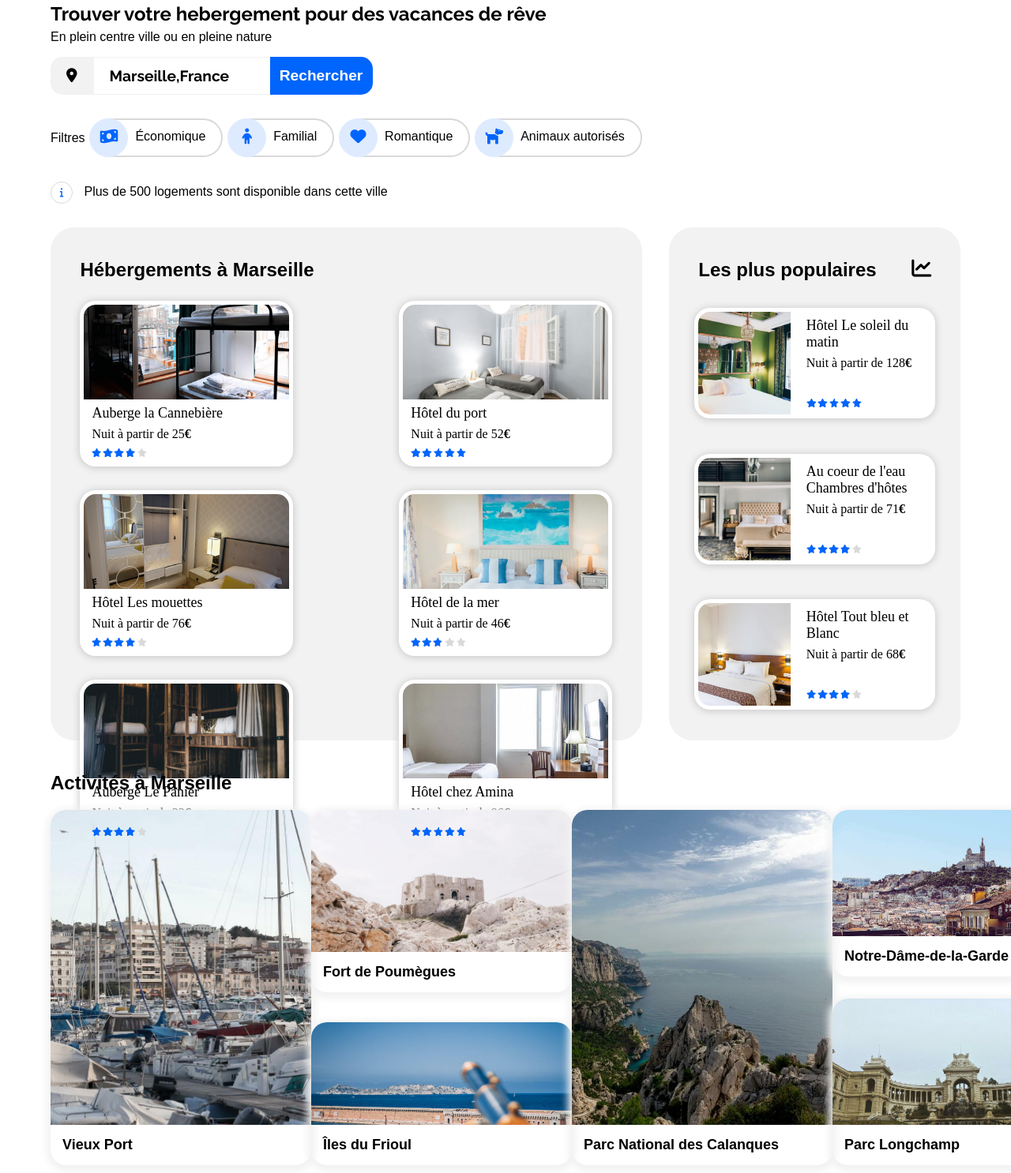
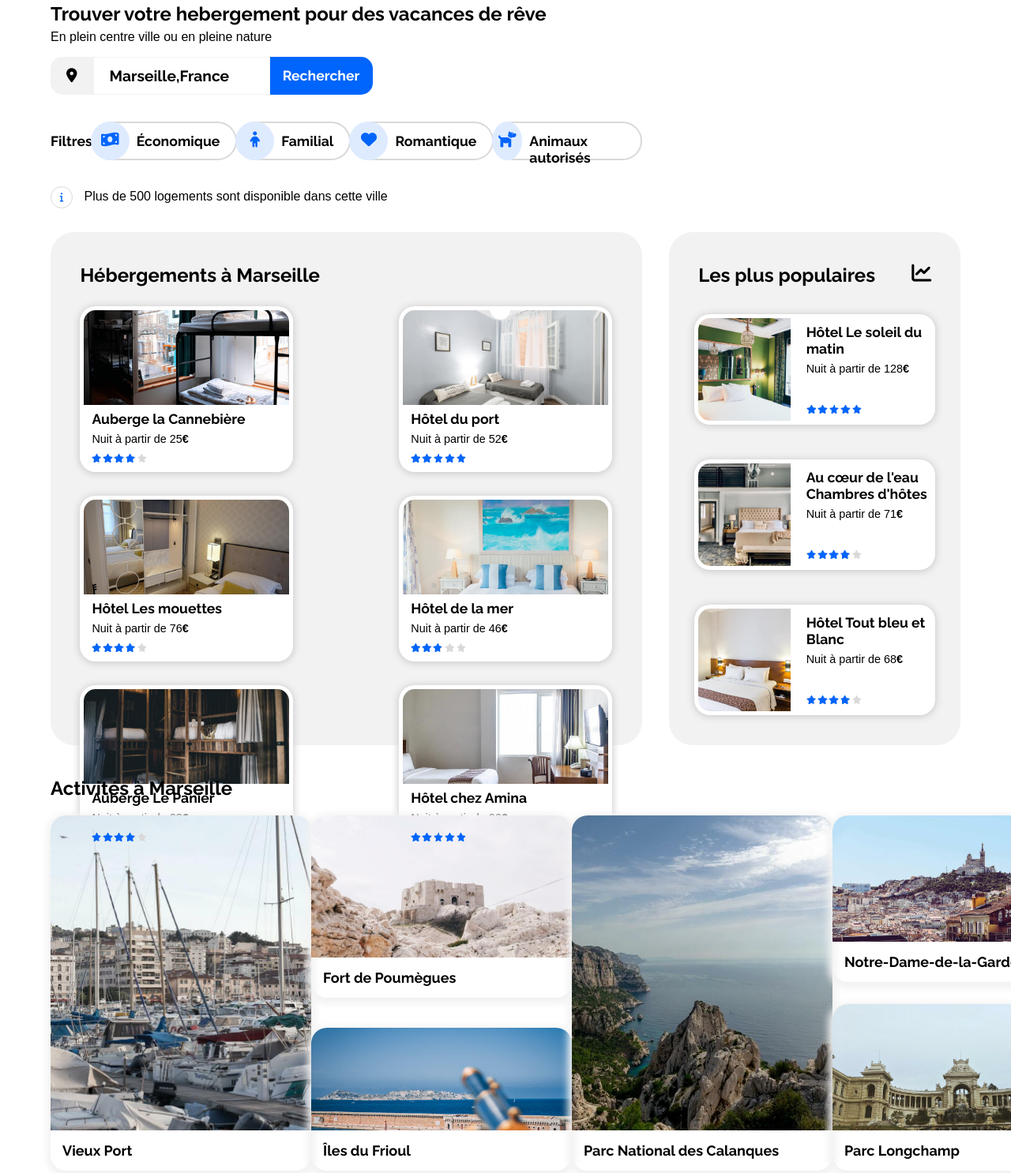
Before and after one commit to monget/P2, a plain HTML site: page index.html in a window 1280 px wide. Shown: the part 121-1607 px from the top of the page at 79% size. Drawn offline with Linux system fonts and the light colour scheme; a web font is replaced by a local one.

Commit message:
modification font

```diff
--- a/index.html
+++ b/index.html
@@ -72,7 +72,7 @@
                             <div class="accomodation_picture accomodation_picture1"></div>
                             <div class="accomodation_text">
                                 <span class="host">Auberge la Cannebière</span>
-                                <span>Nuit à partir de 25<strong>€</strong></span>
+                                <span class="night">Nuit à partir de 25<strong>€</strong></span>
                                 <div class="accomodation_stars stars_grey"></div>
                                 <div class="accomodation_stars stars_blue accomodation_stars1"></div>
                             </div>
@@ -81,7 +81,7 @@
                             <div class="accomodation_picture accomodation_picture2"></div>
                             <div class="accomodation_text">
                                 <span class="host">Hôtel du port</span>
-                                <span>Nuit à partir de 52<strong>€</strong></span>
+                                <span class="night">Nuit à partir de 52<strong>€</strong></span>
                                 <div class="accomodation_stars stars_grey"></div>
                                 <div class="accomodation_stars stars_blue accomodation_stars2"></div>
                             </div>
@@ -90,7 +90,7 @@
                             <div class="accomodation_picture accomodation_picture3"></div>
                             <div class="accomodation_text">
                                 <span class="host">Hôtel Les mouettes</span>
-                                <span>Nuit à partir de 76<strong>€</strong></span>
+                                <span class="night">Nuit à partir de 76<strong>€</strong></span>
                                 <div class="accomodation_stars stars_grey"></div>
                                 <div class="accomodation_stars stars_blue accomodation_stars3"></div>
                             </div>
@@ -99,7 +99,7 @@
                             <div class="accomodation_picture accomodation_picture4"></div>
                             <div class="accomodation_text">
                                 <span class="host">Hôtel de la mer</span>
-                                <span>Nuit à partir de 46<strong>€</strong></span>
+                                <span class="night">Nuit à partir de 46<strong>€</strong></span>
                                 <div class="accomodation_stars stars_grey"></div>
                                 <div class="accomodation_stars stars_blue accomodation_stars4"></div>
                             </div>
@@ -108,7 +108,7 @@
                             <div class="accomodation_picture accomodation_picture5"></div>
                             <div class="accomodation_text">
                                 <span class="host">Auberge Le Panier</span>
-                                <span>Nuit à partir de 23<strong>€</strong></span>
+                                <span class="night">Nuit à partir de 23<strong>€</strong></span>
                                 <div class="accomodation_stars stars_grey"></div>
                                 <div class="accomodation_stars stars_blue accomodation_stars5"></div>
                             </div>
@@ -117,13 +117,13 @@
                             <div class="accomodation_picture accomodation_picture6"></div>
                             <div class="accomodation_text">
                                 <span class="host">Hôtel chez Amina</span>
-                                <span>Nuit à partir de 96<strong>€</strong></span>
+                                <span class="night">Nuit à partir de 96<strong>€</strong></span>
                                 <div class="accomodation_stars stars_grey"></div>
                                 <div class="accomodation_stars stars_blue accomodation_stars6"></div>
                             </div>
                         </a>
                     </div>
-                    <a href="#">Afficher plus</a>
+                    <a class="more" href="#">Afficher plus</a>
                 </div>
             </div>
 
@@ -137,7 +137,7 @@
                         <div class="popular_picture popular_picture1"></div>
                         <div class="popular_text">
                             <span class="host">Hôtel Le soleil du matin</span>
-                            <span>Nuit à partir de 128<strong>€</strong></span>
+                            <span class="night">Nuit à partir de 128<strong>€</strong></span>
                             <div class="popular_stars stars_grey"></div>
                             <div class="popular_stars stars_blue popular_stars1"></div>
                         </div>
@@ -145,8 +145,8 @@
                     <a href="#" class="popular_frame">
                         <div class="popular_picture popular_picture2"></div>
                         <div class="popular_text">
-                            <span class="host">Au coeur de l'eau Chambres d'hôtes</span>
-                            <span>Nuit à partir de 71<strong>€</strong></span>
+                            <span class="host">Au cœur de l'eau Chambres d'hôtes</span>
+                            <span class="night">Nuit à partir de 71<strong>€</strong></span>
                             <div class="popular_stars stars_grey"></div>
                             <div class="popular_stars stars_blue popular_stars2"></div>
                         </div>
@@ -155,7 +155,7 @@
                         <div class="popular_picture popular_picture3"></div>
                         <div class="popular_text">
                             <span class="host">Hôtel Tout bleu et Blanc</span>
-                            <span>Nuit à partir de 68<strong>€</strong></span>
+                            <span class="night">Nuit à partir de 68<strong>€</strong></span>
                             <div class="popular_stars stars_grey"></div>
                             <div class="popular_stars stars_blue popular_stars3"></div>
                         </div>
@@ -188,7 +188,7 @@
                 <div class="frames">
                     <a href="#" class="activities_frame">
                         <div class="activities_pictures activities_pictures5"></div>
-                        <span>Notre-Dâme-de-la-Garde</span>
+                        <span>Notre-Dame-de-la-Garde</span>
                     </a>
                     <a href="#" class="activities_frame">
                         <div class="activities_pictures activities_picture6"></div>
--- a/style.css
+++ b/style.css
@@ -33,7 +33,13 @@
     font-weight: normal;
     font-style: normal;
 }
-
+@font-face
+{
+    font-family: 'Raleway-extrabold';
+    src: url('polices/static/Raleway-ExtraBold.ttf') format('truetype');
+    font-weight: normal;
+    font-style: normal;
+}
 
 body
 {
@@ -141,9 +147,8 @@ input[type=submit]
     border: none;
     outline: none;
     cursor: pointer;
-    font-family: "raleway-regular", sans-serif;
-    font-weight: bold;
-    font-size: 1.2em;
+    font-family: "raleway-bold", sans-serif;
+    font-size: 1.1em;
 }
 #filter
 {
@@ -152,6 +157,8 @@ input[type=submit]
     align-items: center;
     justify-content: space-between;
     margin-bottom: 30px;
+    font-family: "raleway-bold", sans-serif;
+    font-size: 1.1em;
 }
 .button
 {
@@ -208,6 +215,7 @@ input[type=submit]
     margin: 30px auto 40px;
     display: flex;
     justify-content: space-between;
+    font-family: "raleway-bold", sans-serif;
 }
 #accommodation, #popular
 {
@@ -222,10 +230,6 @@ input[type=submit]
 {
     width: 90%;
     margin: auto;
-}
-#section_accomodation a
-{
-    font-family: raleway;
 }
 #accommodation h2
 {
@@ -330,7 +334,17 @@ input[type=submit]
 .host
 {
     margin: 7px 0px;
-    font-size: large;
+    font-family: "raleway-bold", sans-serif;
+    font-size: 1.1em;
+}
+.night
+{
+    font-family: "raleway-regular", sans-serif;
+    font-size: 0.9em;
+}
+.more
+{
+    font-size: 1.2em;
 }
 #popular
 {
@@ -420,6 +434,7 @@ input[type=submit]
 {
     width: 90%;
     margin: auto;
+    font-family: "raleway-bold", sans-serif;
 }
 #activities
 {
@@ -507,6 +522,10 @@ footer
     display: flex;
     flex-direction: row;
 }
+h4
+{
+    font-family: "raleway-bold", sans-serif;
+}
 .footer_content
 {
     display: flex;
```
